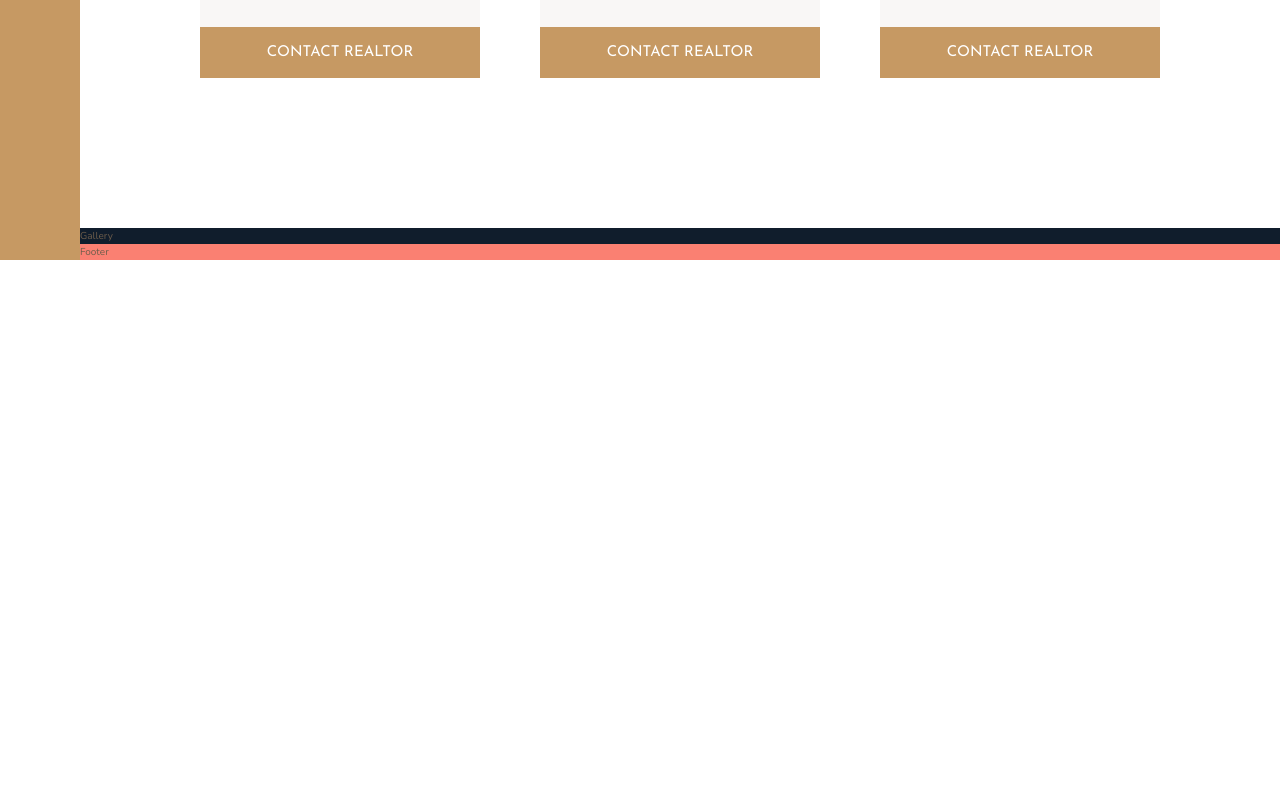
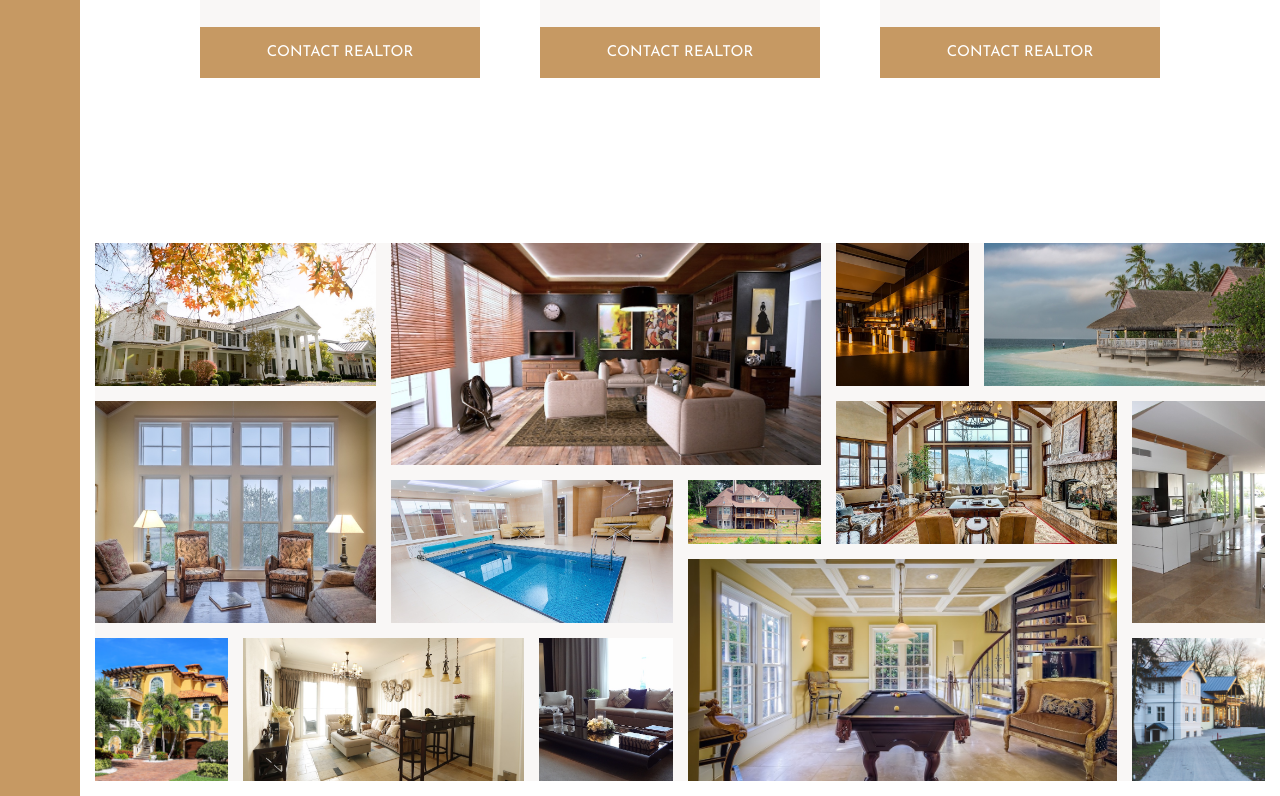
Before and after one commit to vihahuynh/Advanced-CSS-and-SASS-Nexter, a website: page index.html in a window 1280 px wide. Shown: the part 2698-3494 px from the top of the page. Before the commit the page ends 2958 px from the top, so only its background shows below. Drawn offline with nearby package versions, Linux system fonts and the light colour scheme.

Commit message:
Section 9: Nexter - gallery

```diff
--- a/index.html
+++ b/index.html
@@ -300,7 +300,50 @@
         <button class="home__btn btn">Contact realtor</button>
       </div>
     </section>
-    <section class="gallery">Gallery</section>
-    <footer class="footer">Footer</footer>
+    <section class="gallery">
+      <figure class="gallery__item gallery__item--1">
+        <img src="img/gal-1.jpeg" alt="Gallery 1" class="gallery__img" />
+      </figure>
+      <figure class="gallery__item gallery__item--2">
+        <img src="img/gal-2.jpeg" alt="Gallery 2" class="gallery__img" />
+      </figure>
+      <figure class="gallery__item gallery__item--3">
+        <img src="img/gal-3.jpeg" alt="Gallery 3" class="gallery__img" />
+      </figure>
+      <figure class="gallery__item gallery__item--4">
+        <img src="img/gal-4.jpeg" alt="Gallery 4" class="gallery__img" />
+      </figure>
+      <figure class="gallery__item gallery__item--5">
+        <img src="img/gal-5.jpeg" alt="Gallery 5" class="gallery__img" />
+      </figure>
+      <figure class="gallery__item gallery__item--6">
+        <img src="img/gal-6.jpeg" alt="Gallery 6" class="gallery__img" />
+      </figure>
+      <figure class="gallery__item gallery__item--7">
+        <img src="img/gal-7.jpeg" alt="Gallery 7" class="gallery__img" />
+      </figure>
+      <figure class="gallery__item gallery__item--8">
+        <img src="img/gal-8.jpeg" alt="Gallery 8" class="gallery__img" />
+      </figure>
+      <figure class="gallery__item gallery__item--9">
+        <img src="img/gal-9.jpeg" alt="Gallery 9" class="gallery__img" />
+      </figure>
+      <figure class="gallery__item gallery__item--10">
+        <img src="img/gal-10.jpeg" alt="Gallery 10" class="gallery__img" />
+      </figure>
+      <figure class="gallery__item gallery__item--11">
+        <img src="img/gal-11.jpeg" alt="Gallery 11" class="gallery__img" />
+      </figure>
+      <figure class="gallery__item gallery__item--12">
+        <img src="img/gal-12.jpeg" alt="Gallery 12" class="gallery__img" />
+      </figure>
+      <figure class="gallery__item gallery__item--13">
+        <img src="img/gal-13.jpeg" alt="Gallery 13" class="gallery__img" />
+      </figure>
+      <figure class="gallery__item gallery__item--14">
+        <img src="img/gal-14.jpeg" alt="Gallery 14" class="gallery__img" />
+      </figure>
+    </section>
+    <footer class="footer"></footer>
   </body>
 </html>
--- a/sass/_gallery.scss
+++ b/sass/_gallery.scss
@@ -1,4 +1,89 @@
 .gallery {
-  background-color: $color-secondary;
+  background-color: $color-grey-light-1;
   grid-column: full-start / full-end;
+
+  display: grid;
+  grid-template-columns: repeat(8, 1fr);
+  grid-template-rows: repeat(7, 5vw);
+  grid-gap: 1.5rem;
+  margin: 1.5rem;
+
+  &__item {
+    &--1 {
+      grid-row: 1 / span 2;
+      grid-column: 1 / span 2;
+    }
+
+    &--2 {
+      grid-row: 1 / span 3;
+      grid-column: 3 / span 3;
+    }
+
+    &--3 {
+      grid-row: 1 / span 2;
+      grid-column: 6 / span 1;
+    }
+
+    &--4 {
+      grid-row: 1 / span 2;
+      grid-column: 7 / span 2;
+    }
+
+    &--5 {
+      grid-row: 3 / span 3;
+      grid-column: 1 / span 2;
+    }
+
+    &--6 {
+      grid-row: 4 / span 2;
+      grid-column: 3 / span 2;
+    }
+
+    &--7 {
+      grid-row: 4 / span 1;
+      grid-column: 5 / span 1;
+    }
+
+    &--8 {
+      grid-row: 3 / span 2;
+      grid-column: 6 / span 2;
+    }
+
+    &--9 {
+      grid-row: 3 / span 3;
+      grid-column: 8 / span 1;
+    }
+
+    &--10 {
+      grid-row: 6 / span 2;
+      grid-column: 1 / span 1;
+    }
+
+    &--11 {
+      grid-row: 6 / span 2;
+      grid-column: 2 / span 2;
+    }
+
+    &--12 {
+      grid-row: 6 / span 2;
+      grid-column: 4 / span 1;
+    }
+
+    &--13 {
+      grid-row: 5 / span 3;
+      grid-column: 5 / span 3;
+    }
+
+    &--14 {
+      grid-row: 6 / span 2;
+      grid-column: 8 / span 1;
+    }
+  }
+
+  &__img {
+    width: 100%;
+    height: 100%;
+    object-fit: cover;
+    display: block;
+  }
 }
```
Also changed, not shown: css/style.css.
